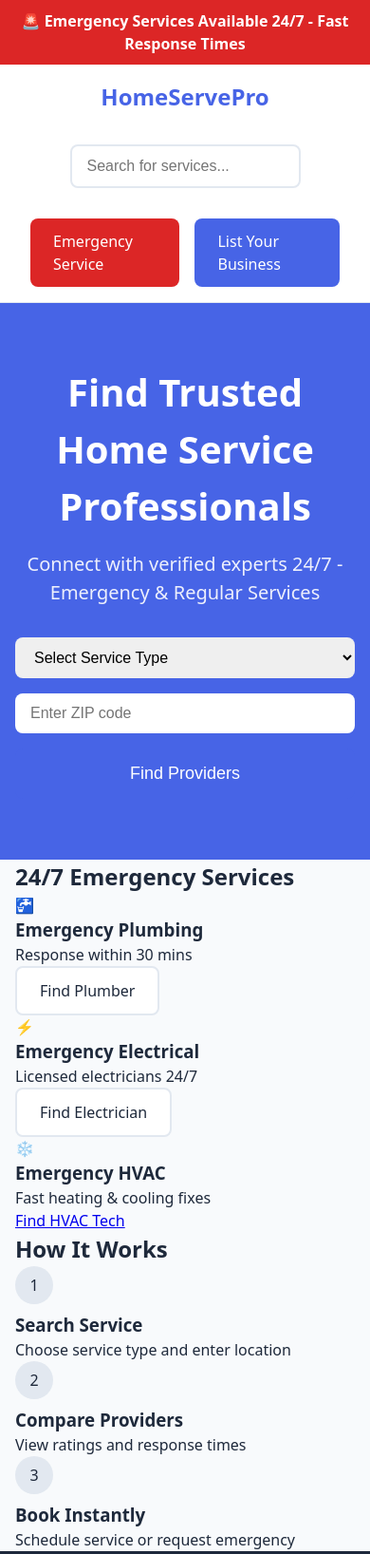
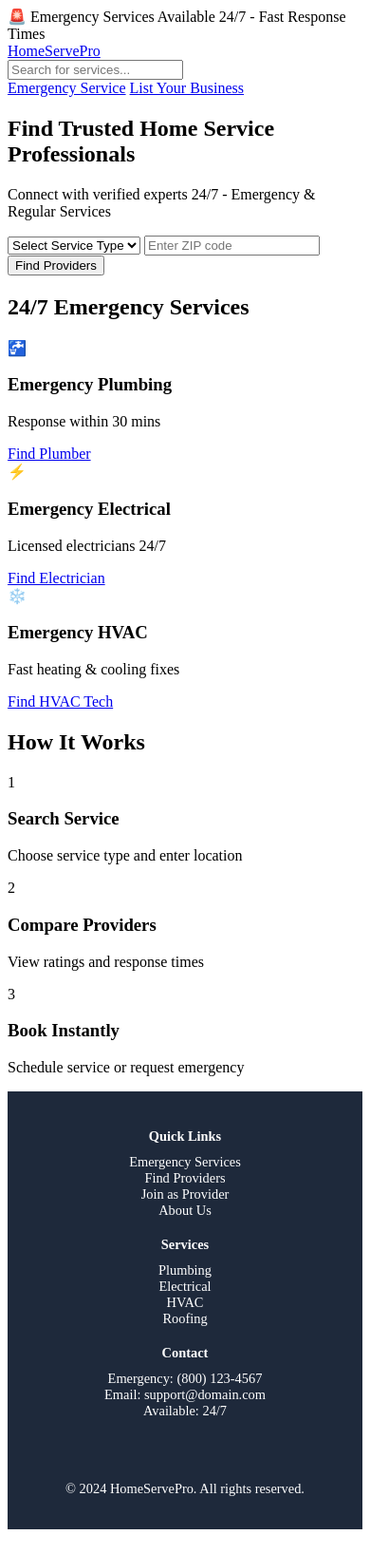
Before and after one commit to anshc10/home-services-directory, a plain HTML site: page index.html in a window 390 px wide. Shown: the top 1636 px of the page at 95% size. Drawn offline with Linux system fonts and the light colour scheme.

Commit message:
Update styles.css

```diff
--- a/styles.css
+++ b/styles.css
@@ -1,329 +1,6 @@
-/* Root Variables */
-:root {
-    --primary: #4764E6;
-    --danger: #DC2626;
-    --background: #F8FAFC;
-    --text: #1E293B;
-    --card: #FFFFFF;
-    --border: #E2E8F0;
-    --shadow-sm: 0 1px 2px rgba(0,0,0,0.05);
-    --shadow-md: 0 4px 6px rgba(0,0,0,0.1);
-}
-
-/* Base Reset */
-* {
-    margin: 0;
-    padding: 0;
-    box-sizing: border-box;
-}
-
-body {
-    font-family: system-ui, -apple-system, sans-serif;
-    background: var(--background);
-    color: var(--text);
-    line-height: 1.5;
-}
-
-.container {
-    max-width: 1200px;
-    margin: 0 auto;
-    padding: 0 1rem;
-}
-
-/* Emergency Banner */
-.emergency-banner {
-    background-color: var(--danger);
-    color: white;
-    text-align: center;
-    padding: 10px 0;
-    font-weight: bold;
-}
-
-/* Navigation */
-.nav {
-    background: var(--card);
-    padding: 1rem;
-    border-bottom: 1px solid var(--border);
-    position: sticky;
-    top: 0;
-    z-index: 100;
-}
-
-.nav-container {
-    display: flex;
-    justify-content: space-between;
-    align-items: center;
-    max-width: 1200px;
-    margin: 0 auto;
-    padding: 0 1rem;
-}
-
-.nav-logo a {
-    font-size: 1.5rem;
-    font-weight: bold;
-    color: var(--primary);
-    text-decoration: none;
-}
-
-.nav-search {
-    flex: 1;
-    max-width: 500px;
-    margin: 0 2rem;
-}
-
-.search-bar {
-    width: 100%;
-    padding: 0.75rem 1rem;
-    border: 2px solid var(--border);
-    border-radius: 0.5rem;
-    font-size: 1rem;
-}
-
-.nav-actions {
-    display: flex;
-    gap: 1rem;
-}
-
-/* Hero Section */
-.hero {
-    background: var(--primary);
-    color: white;
-    padding: 4rem 1rem;
-    text-align: center;
-}
-
-.hero-content {
-    max-width: 800px;
-    margin: 0 auto;
-}
-
-.hero h1 {
-    font-size: 2.5rem;
-    margin-bottom: 1rem;
-    font-weight: 700;
-}
-
-.hero p {
-    font-size: 1.25rem;
-    opacity: 0.9;
-    margin-bottom: 2rem;
-}
-
-/* Search Form */
-.hero-search {
-    display: flex;
-    gap: 1rem;
-    max-width: 600px;
-    margin: 0 auto;
-}
-
-.select-input,
-.search-input {
-    padding: 0.75rem 1rem;
-    border: none;
-    border-radius: 0.5rem;
-    font-size: 1rem;
-    min-width: 200px;
-}
-
-.search-options {
-    display: flex;
-    gap: 2rem;
-    justify-content: center;
-    margin-top: 1rem;
-    color: white;
-}
-
-/* Buttons */
-.btn {
-    display: inline-flex;
-    align-items: center;
-    justify-content: center;
-    padding: 0.75rem 1.5rem;
-    border-radius: 0.5rem;
-    font-weight: 500;
-    cursor: pointer;
-    border: none;
-    text-decoration: none;
-    transition: opacity 0.2s;
-}
-
-.btn-primary {
-    background: var(--primary);
-    color: white;
-}
-
-.btn-danger {
-    background: var(--danger);
-    color: white;
-}
-
-.btn-outline {
-    border: 2px solid var(--border);
-    background: white;
-    color: var(--text);
-}
-
-.btn-lg {
-    padding: 1rem 2rem;
-    font-size: 1.125rem;
-}
-
-/* Registration Page Styles */
-.registration-layout {
-    max-width: 800px;
-    margin: 2rem auto;
-    padding: 2rem;
-}
-
-.progress-bar {
-    display: flex;
-    justify-content: space-between;
-    margin-bottom: 2rem;
-    padding: 2rem 0;
-}
-
-.progress-step {
-    display: flex;
-    flex-direction: column;
-    align-items: center;
-    flex: 1;
-    position: relative;
-}
-
-.step-number {
-    width: 40px;
-    height: 40px;
-    border-radius: 50%;
-    background: var(--border);
-    display: flex;
-    align-items: center;
-    justify-content: center;
-    margin-bottom: 0.5rem;
-}
-
-.progress-step.active .step-number {
-    background: var(--primary);
-    color: white;
-}
-
-.form-card {
-    background: white;
-    padding: 2rem;
-    border-radius: 1rem;
-    box-shadow: var(--shadow-md);
-}
-
-.form-header {
-    text-align: center;
-    margin-bottom: 2rem;
-}
-
-.form-section {
-    margin-bottom: 2rem;
-}
-
-.form-grid {
-    display: grid;
-    grid-template-columns: 1fr 1fr;
-    gap: 1rem;
-}
-
-.form-group {
-    margin-bottom: 1.5rem;
-}
-
-.form-group label {
-    display: block;
-    margin-bottom: 0.5rem;
-    font-weight: 500;
-}
-
-.form-input {
-    width: 100%;
-    padding: 0.75rem 1rem;
-    border: 2px solid var(--border);
-    border-radius: 0.5rem;
-    font-size: 1rem;
-}
-
-.checkbox-card {
-    display: block;
-    padding: 1rem;
-    border: 2px solid var(--border);
-    border-radius: 0.5rem;
-    margin: 1rem 0;
-    cursor: pointer;
-}
-
-.form-actions {
-    display: flex;
-    justify-content: space-between;
-    margin-top: 2rem;
-    padding-top: 2rem;
-    border-top: 1px solid var(--border);
-}
-
-/* Service Cards */
-.service-grid {
-    display: grid;
-    grid-template-columns: repeat(auto-fit, minmax(300px, 1fr));
-    gap: 2rem;
-    padding: 2rem;
-}
-
-.service-card {
-    background: white;
-    padding: 2rem;
-    border-radius: 1rem;
-    text-align: center;
-    box-shadow: var(--shadow-md);
-    transition: transform 0.2s;
-}
-
-.service-card:hover {
-    transform: translateY(-2px);
-}
-
-.service-options {
-    display: grid;
-    grid-template-columns: repeat(auto-fit, minmax(200px, 1fr));
-    gap: 1rem;
-}
-
-/* Responsive Design */
-@media (max-width: 768px) {
-    .nav-container {
-        flex-direction: column;
-        gap: 1rem;
-    }
-
-    .nav-search {
-        margin: 1rem 0;
-        max-width: 100%;
-    }
-
-    .hero-search {
-        flex-direction: column;
-    }
-
-    .form-grid {
-        grid-template-columns: 1fr;
-    }
-
-    .service-grid {
-        grid-template-columns: 1fr;
-    }
-
-    .progress-bar {
-        flex-direction: column;
-        gap: 1rem;
-    }
-}
-
 /* Footer Styles */
 .footer {
-    background-color: #1E293B; /* Dark blue background */
+    background-color: #1E293B; /* Dark background for better contrast */
     color: white;
     text-align: center;
     padding: 20px 0;
@@ -331,46 +8,50 @@ body {
 }
 
 .footer .container {
-    display: grid;
-    grid-template-columns: repeat(3, 1fr); /* Three equal columns */
-    gap: 20px;
-    max-width: 1200px;
-    margin: 0 auto;
-    padding: 0 15px;
+    display: flex;
+    justify-content: space-between;
+    flex-wrap: wrap; /* Allows items to wrap as needed */
+    gap: 20px; /* Adds space between items */
 }
 
-.footer h4 {
+.footer-section {
+    flex: 1 1 200px; /* Flex-grow, flex-shrink, and flex-basis */
+    min-width: 200px; /* Minimum width */
+    margin: 10px 0; /* Vertical margin for spacing */
+}
+
+.footer-section h4 {
     margin-bottom: 10px;
 }
 
-.footer ul {
-    list-style: none;
+.footer-section ul {
+    list-style: none; /* Removes bullet points */
     padding: 0;
     margin: 0;
 }
 
-.footer li {
-    margin-bottom: 5px;
+.footer-section li a {
+    color: white;
+    text-decoration: none; /* Removes underline */
 }
 
-.footer a {
-    color: white;
-    text-decoration: none;
-}
-
-.footer a:hover {
-    text-decoration: underline;
+.footer-section li a:hover {
+    text-decoration: underline; /* Adds underline on hover */
 }
 
 .footer-bottom {
-    text-align: center;
-    margin-top: 20px;
+    width: 100%;
+    margin-top: 20px; /* Space above the bottom text */
 }
 
 @media (max-width: 768px) {
     .footer .container {
-        grid-template-columns: 1fr; /* Stacks the columns vertically on smaller screens */
+        flex-direction: column; /* Stacks the footer content vertically on small screens */
+        align-items: center; /* Centers items when stacked */
+    }
+
+    .footer-section {
+        text-align: center; /* Ensures text is centered on small screens */
+        width: 100%; /* Ensures full width usage */
     }
 }
-
-This should help isolate and fix the footer styling while maintaining the layout and functionality of other page elements. If this still doesn't resolve the issue, it may be necessary to inspect other conflicting styles or structural HTML issues.
```
